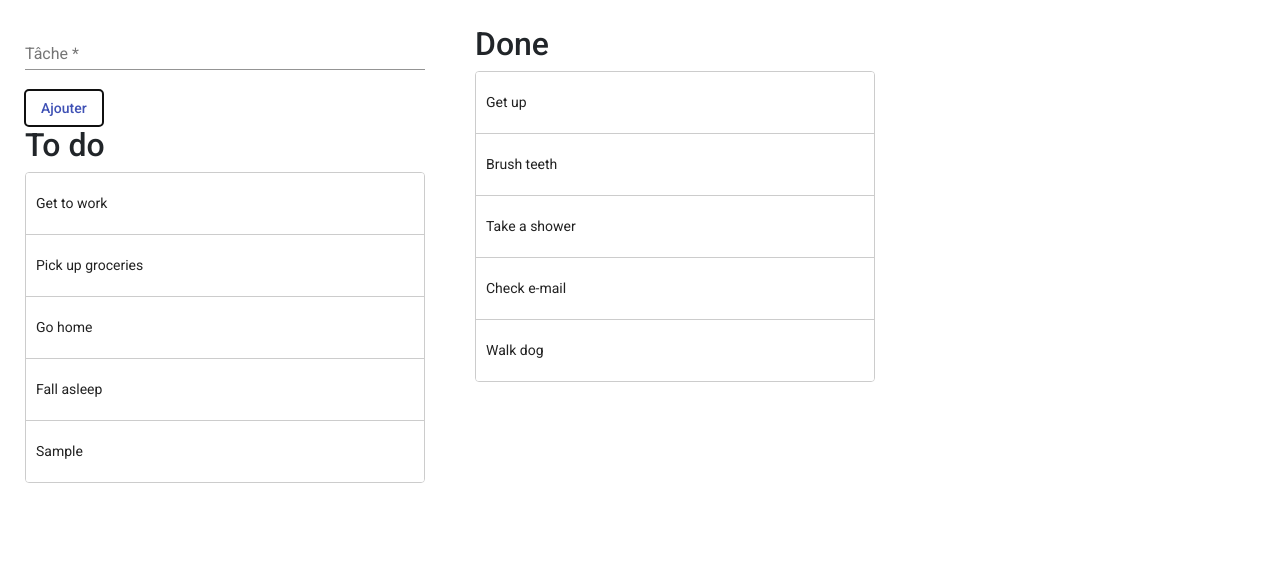
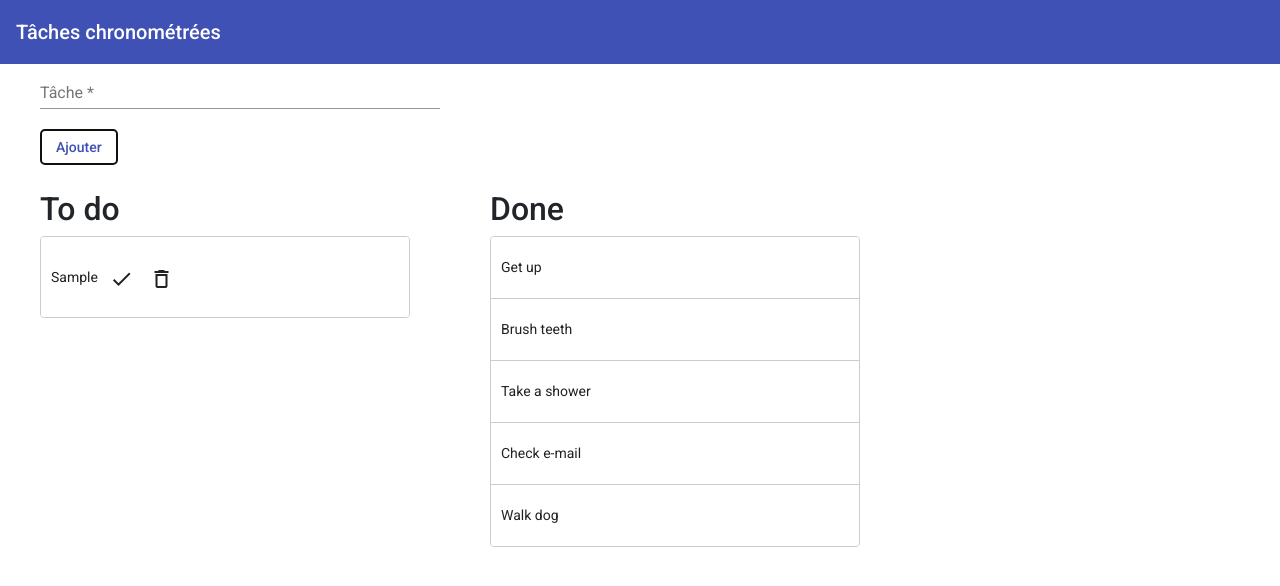
Before and after one commit to Tomfez/chronometre, an Angular app: page / in a window 1280 px wide. Both pictures are taken after typing "Sample" into the empty fields and a click on the button "Ajouter". Shown: the top 586 px of the page. Built offline with nearby package versions, Linux system fonts and the light colour scheme.

Commit message:
Fonctionnalite: Suppression d'une tache a faire

```diff
--- a/src/app/app.module.ts
+++ b/src/app/app.module.ts
@@ -9,6 +9,9 @@ import {MatInputModule} from '@angular/material/input';
 import { TodoListComponent } from './todo-list/todo-list.component';
 import {ReactiveFormsModule} from '@angular/forms';
 import {MatButtonModule} from '@angular/material/button';
+import {MatToolbarModule} from '@angular/material/toolbar';
+import {MatListModule} from '@angular/material/list';
+import {MatIconModule} from '@angular/material/icon';
 
 
 @NgModule({
@@ -24,6 +27,9 @@ import {MatButtonModule} from '@angular/material/button';
     MatInputModule,
     ReactiveFormsModule,
     MatButtonModule,
+    MatToolbarModule,
+    MatListModule,
+    MatIconModule,
   ],
   providers: [],
   bootstrap: [AppComponent]
--- /dev/null
+++ b/src/app/done.ts
@@ -0,0 +1,4 @@
+export interface Done {
+  id: number;
+  task: string;
+}
--- a/src/app/timer/timer.component.css
+++ b/src/app/timer/timer.component.css
@@ -31,7 +31,7 @@
 }
 
 /* DRAG & DROP */
-.example-box {
+.box {
   width: 200px;
   height: 200px;
   border: solid 1px #ccc;
@@ -51,7 +51,7 @@
   0 1px 5px 0 rgba(0, 0, 0, 0.12);
 }
 
-.example-box:active {
+.box:active {
   box-shadow: 0 5px 5px -3px rgba(0, 0, 0, 0.2),
   0 8px 10px 1px rgba(0, 0, 0, 0.14),
   0 3px 14px 2px rgba(0, 0, 0, 0.12);
--- a/src/app/timer/timer.component.html
+++ b/src/app/timer/timer.component.html
@@ -1,5 +1,5 @@
 <div class="container">
-  <section class="timer-counter-label example-box" cdkDrag [cdkDragFreeDragPosition]="dragPosition">
+  <section class="timer-counter-label box" cdkDrag [cdkDragFreeDragPosition]="dragPosition">
         <p *ngIf="counter; else elseBlock">
           {{counter | number}}s
         </p>
--- a/src/app/todo-list/todo-list.component.css
+++ b/src/app/todo-list/todo-list.component.css
@@ -1,4 +1,4 @@
-.example-container {
+.container {
   width: 400px;
   max-width: 100%;
   margin: 25px;
@@ -6,7 +6,7 @@
   vertical-align: top;
 }
 
-.example-list {
+.list {
   border: solid 1px #ccc;
   min-height: 60px;
   background: white;
@@ -15,7 +15,7 @@
   display: block;
 }
 
-.example-box {
+.box {
   padding: 20px 10px;
   border-bottom: solid 1px #ccc;
   color: rgba(0, 0, 0, 0.87);
@@ -45,15 +45,27 @@
   transition: transform 250ms cubic-bezier(0, 0, 0.2, 1);
 }
 
-.example-box:last-child {
+.box:last-child {
   border: none;
 }
 
-.example-list.cdk-drop-list-dragging .example-box:not(.cdk-drag-placeholder) {
+.list.cdk-drop-list-dragging .box:not(.cdk-drag-placeholder) {
   transition: transform 250ms cubic-bezier(0, 0, 0.2, 1);
 }
 
-
-.example-full-width {
+.task-field {
   width: 100%;
 }
+
+.todo-form {
+  width: 400px;
+  margin: 0 40px;
+}
+
+.mat-list-base {
+  padding-top: 0;
+}
+
+.mat-nav-list .mat-list-item {
+  cursor: move;
+}
--- a/src/app/todo-list/todo-list.component.html
+++ b/src/app/todo-list/todo-list.component.html
@@ -1,42 +1,57 @@
-<div class="example-container">
+<!-- Menu -->
+<mat-toolbar color="primary">
+  <span>Tâches chronométrées</span>
+</mat-toolbar>
 
+<div class="form-todo">
   <form [formGroup]="toDoForm" (ngSubmit)="onSubmit(toDoForm.value)" class="todo-form">
-    <mat-form-field class="example-full-width">
+    <mat-form-field class="task-field">
       <mat-label>Tâche</mat-label>
-      <input matInput id="tache" formControlName="tache" type="text" placeholder="Ex: pizza" required>
-      <mat-error *ngIf="tache.errors?.required">Ce champ est requis</mat-error>
-
-<!--      <div *ngIf="submitted && f.tache.errors" class="invalid-feedback">-->
-<!--        <div *ngIf="f.tache.errors.required">Ce champ est requis</div>-->
-<!--      </div>-->
+      <input matInput id="task" formControlName="task" type="text" placeholder="Ex: pizza" required>
+      <mat-error *ngIf="task.errors?.required">Ce champ est requis</mat-error>
     </mat-form-field>
 
-    <button mat-button color="primary" type="submit">Ajouter</button>
+    <button mat-stroked-button color="primary" type="submit">Ajouter</button>
   </form>
+</div>
 
+<div class="container">
   <h2>To do</h2>
 
   <div
+    class="list"
     cdkDropList
     #todoList="cdkDropList"
     [cdkDropListData]="todo"
     [cdkDropListConnectedTo]="[doneList]"
-    class="example-list"
     (cdkDropListDropped)="drop($event)">
-    <div class="example-box" *ngFor="let item of todo" cdkDrag>{{item}}</div>
+
+    <!--    <mat-nav-list>-->
+    <mat-list-item class="box" *ngFor="let item of todo" cdkDrag>
+      {{ item.task }}
+
+      <button mat-icon-button (click)="doneTask(item)">
+        <mat-icon matListIcon>check</mat-icon>
+      </button>
+
+      <button mat-icon-button (click)="deleteTask(item.id)">
+        <mat-icon matListIcon>delete_outline</mat-icon>
+      </button>
+    </mat-list-item>
+    <!--    </mat-nav-list>-->
   </div>
 </div>
 
-<div class="example-container">
+<div class="container">
   <h2>Done</h2>
 
   <div
+    class="list"
     cdkDropList
     #doneList="cdkDropList"
     [cdkDropListData]="done"
     [cdkDropListConnectedTo]="[todoList]"
-    class="example-list"
     (cdkDropListDropped)="drop($event)">
-    <div class="example-box" *ngFor="let item of done" cdkDrag>{{item}}</div>
+    <div class="box" *ngFor="let item of done" cdkDrag>{{item.task}}</div>
   </div>
 </div>
--- a/src/app/todo-list/todo-list.component.ts
+++ b/src/app/todo-list/todo-list.component.ts
@@ -1,6 +1,8 @@
 import {Component, ViewChild} from '@angular/core';
 import {FormBuilder, FormControl, FormGroup, FormGroupDirective, Validators} from '@angular/forms';
 import {CdkDragDrop, moveItemInArray, transferArrayItem} from '@angular/cdk/drag-drop';
+import { Todo } from '../todo';
+import { Done } from '../done';
 
 @Component({
   selector: 'app-todo-list',
@@ -11,47 +13,72 @@ import {CdkDragDrop, moveItemInArray, transferArrayItem} from '@angular/cdk/drag
 export class TodoListComponent  {
   @ViewChild(FormGroupDirective) formDirective: FormGroupDirective;
   toDoForm: FormGroup;
-  // done = [];
+  todo = [];
 
-  todo = [
-    'Get to work',
-    'Pick up groceries',
-    'Go home',
-    'Fall asleep'
-  ];
+  // todo = [
+  //   { id: 1, task: 'Get to work' },
+  //   { id: 2, task: 'Pick up groceries' },
+  //   { id: 3, task: 'Go home' },
+  //   { id: 4, task: 'Fall asleep' }
+  // ];
 
   done = [
-    'Get up',
-    'Brush teeth',
-    'Take a shower',
-    'Check e-mail',
-    'Walk dog'
+    { id: 1, task: 'Get up' },
+    { id: 2, task: 'Brush teeth' },
+    { id: 3, task: 'Take a shower' },
+    { id: 4, task: 'Check e-mail' },
+    { id: 5, task: 'Walk dog' }
   ];
 
   constructor(private formBuilder: FormBuilder) {
     this.toDoForm = this.formBuilder.group({
-      tache: [null, Validators.required]
+      task: [null, Validators.required]
     });
   }
 
-  get tache() {
-    return this.toDoForm.get('tache') as FormControl;
+  get task() {
+    return this.toDoForm.get('task') as FormControl;
   }
 
+  /**
+   * Ajoute une tâche
+   * @param form: formulaire
+   */
   onSubmit(form) {
+    let lastId = 0;
     console.warn('Tache: ', form);
-
 
     if (this.toDoForm.invalid) {
       return;
     }
 
-    this.todo.push(form.tache);
+    if (this.todo.length > 0) {
+      lastId = this.todo[this.todo.length - 1].id;
+    }
+
+    console.log(this.todo);
+
+    const task = {id: lastId + 1, task: form.task};
+    this.addTodoTask(task as Todo);
     this.formDirective.resetForm();
-    console.log(form.tache);
   }
 
-  drop(event: CdkDragDrop<string[]>) {
+  /**
+   * Supprime une tâche
+   * @param id: id de la tâche
+   */
+  deleteTask(id: number) {
+    // todo : supprimer une tâche d'une des 2 listes
+    console.warn('liste avant', this.todo);
+    this.todo = this.todo.filter(t => t.id !== id);
+    console.warn('liste apres', this.todo);
+  }
+
+  /**
+   * Transfère une tâche d'une liste à l'autre
+   * @param event: Event drop
+   */
+  drop(event: CdkDragDrop<Todo[]>) {
     if (event.previousContainer === event.container) {
       moveItemInArray(event.container.data, event.previousIndex, event.currentIndex);
     } else {
@@ -62,9 +89,25 @@ export class TodoListComponent  {
     }
   }
 
-  clearDoneList() {
-    this.done = [];
-    return this.done;
+  // clearDoneList() {
+  //   this.done = [];
+  //   return this.done;
+  // }
+
+  /**
+   * Termine une tâche
+   * @param task: tâche
+   */
+  doneTask(task: Todo) {
+    this.addDoneTask(task);
+    this.deleteTask(task.id);
   }
 
+  addTodoTask(item: Todo) {
+    this.todo.push({id: item.id, task: item.task});
+  }
+
+  addDoneTask(item: Todo) {
+    this.done.push({id: item.id, task: item.task});
+  }
 }
--- /dev/null
+++ b/src/app/todo.ts
@@ -0,0 +1,4 @@
+export interface Todo {
+  id: number;
+  task: string;
+}
```
